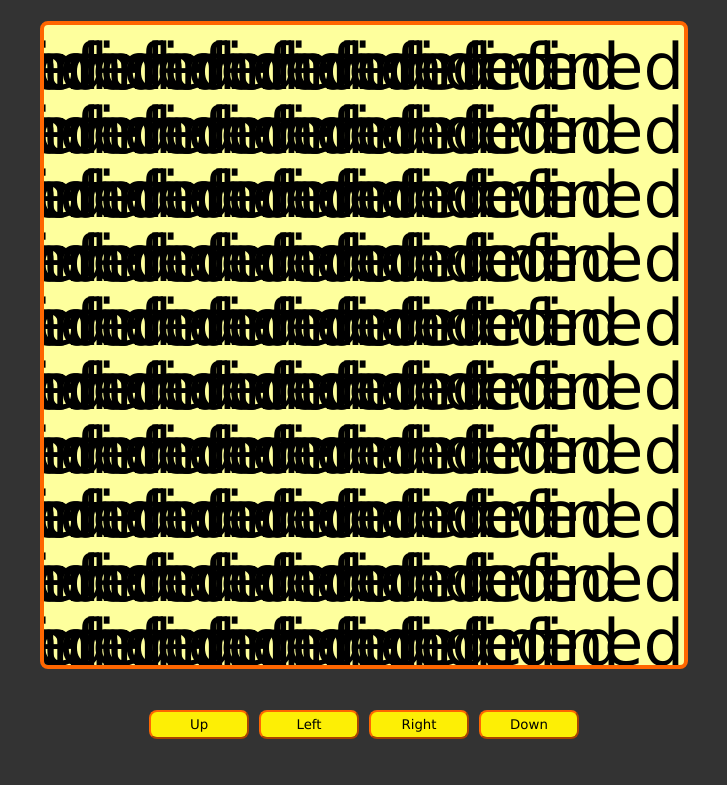
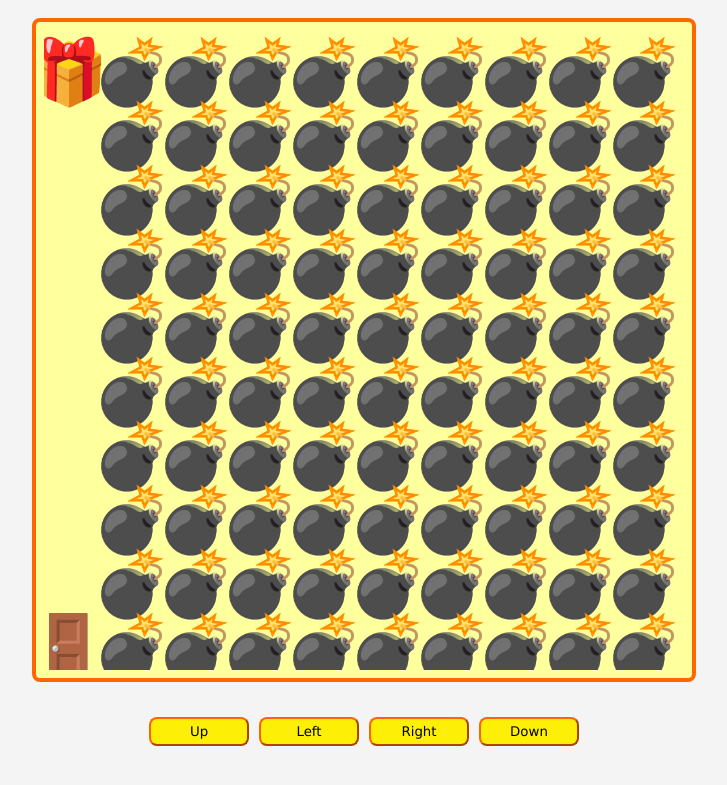
Before and after one commit to Christiano0407/first_videogame, a plain HTML site: page index.html in a window 1280 px wide. Shown: the whole page, without its empty margins (276-1003 px from the left). Drawn offline with Linux system fonts and the light colour scheme.

Commit message:
new game part 02

```diff
--- a/game.js
+++ b/game.js
@@ -3,9 +3,9 @@ const canvas = document.querySelector(`#game`);
 const gameCtx = canvas.getContext("2d");
 let canvasSize;
 let elementSize;
-/* let map;
+let map;
 let rowsMap;
-let colsMap; */
+let colsMap;
 
 //*! === Example === */
 /* const startGame = () => {
@@ -51,23 +51,24 @@ const startGame = () => {
   gameCtx.font = `${elementSize}px Verdana`;
   gameCtx.textAlign = "end";
 
-  const map = maps[0];
-  const rowsMap = map.trim().split("\n");
-  const colsMap = rowsMap.map((row) => row.trim().split(" "));
+  map = maps[0];
+  rowsMap = map.trim().split("\n");
+  colsMap = rowsMap.map((i) => i.trim().split(""));
   console.log({ map, rowsMap, colsMap });
 
-  for (let row = 1; row <= 10; row++) {
+  for (let i = 1; i <= 10; i++) {
     //console.log(i);
-    for (let col = 1; col <= 10; col++) {
+    for (let j = 1; j <= 10; j++) {
       gameCtx.fillText(
-        emojis[colsMap[row - 1][col - 1]],
-        elementSize * col,
-        elementSize * row
+        emojis[colsMap[i - 1][j - 1]],
+        elementSize * j,
+        elementSize * i
       );
-      //console.log(j);
+      //console.log(emojis);
     }
   }
 };
+//** i ==> ROW / J ==> Col */
 
 //*! === Windows */
 window.addEventListener("load", SetCanvasSizes);
--- a/maps.js
+++ b/maps.js
@@ -16,6 +16,7 @@ const emojis = {
 };
 
 const maps = [];
+//console.log(maps);
 maps.push(`
   IXXXXXXXXX
   -XXXXXXXXX
--- a/style.css
+++ b/style.css
@@ -12,7 +12,7 @@
 
 body {
     width: 100%;
-    background-color: #333;
+    background-color: #f4f4f4;
     color: #fff;
     font-family: Verdana, Geneva, Tahoma, sans-serif;
     margin: 0;
@@ -53,6 +53,7 @@ canvas {
     border: 4px solid #ff6600;
     border-radius: 8px;
     background-color: #feff9d;
+    padding: .5rem;
 }
 
 .messages {
```
